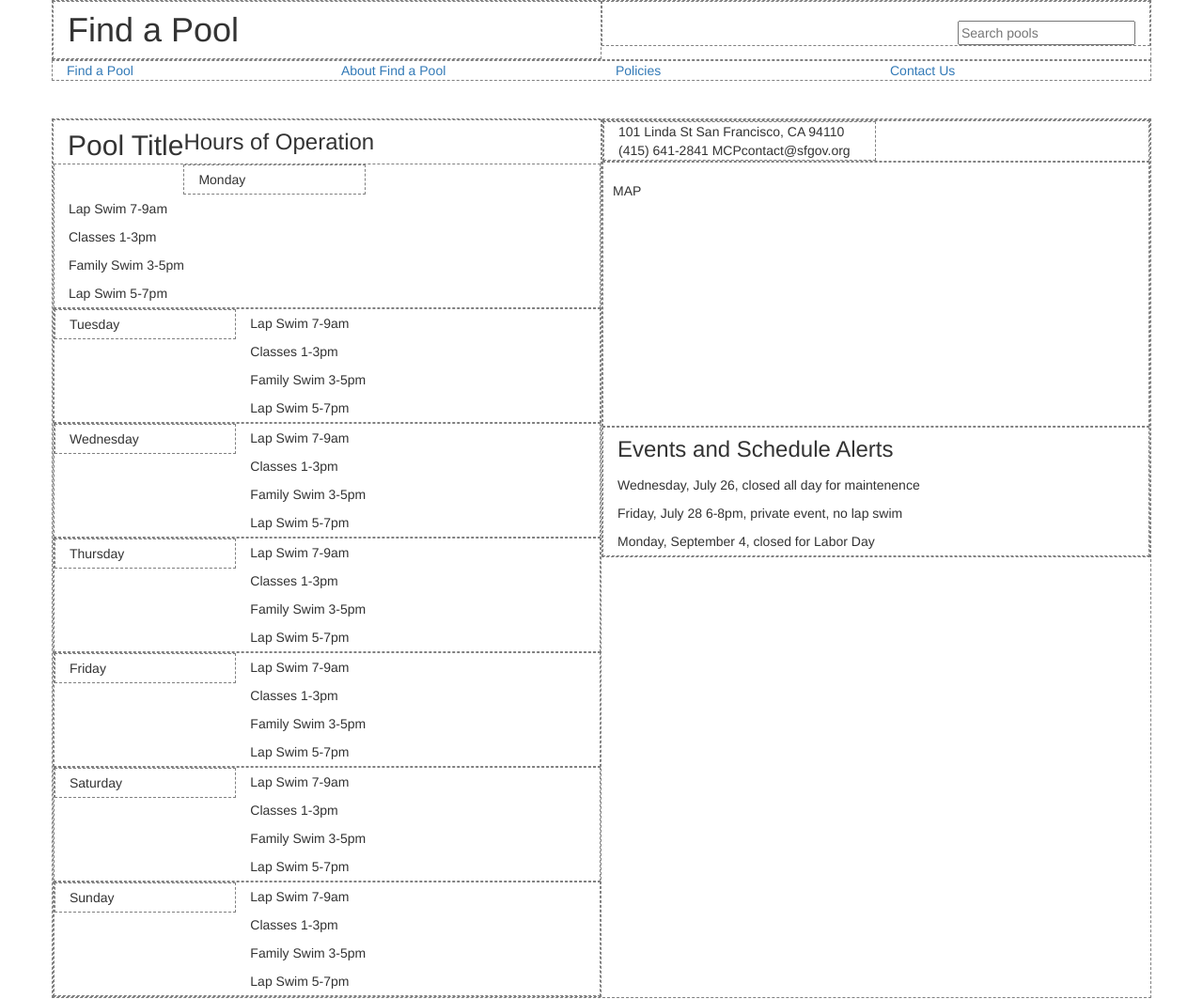
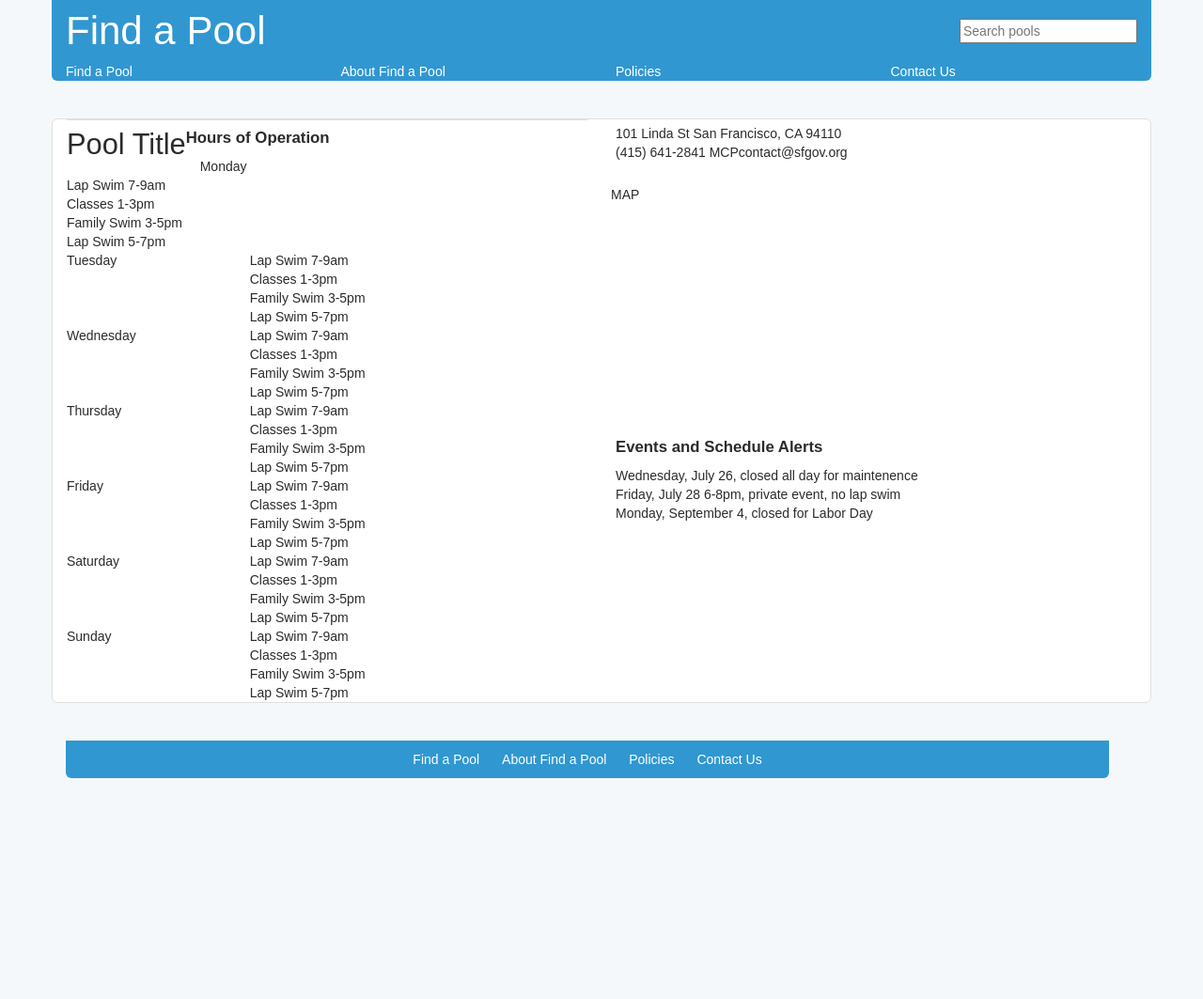
Before and after one commit to waterswv/wdi-39-project-1, a website: page index-sprint1A-draft.html in a window 1280 px wide. Shown: the top 1063 px of the page at 94% size. After the commit the page ends 838 px from the top, so only its background shows below. Drawn offline with nearby package versions, Linux system fonts and the light colour scheme; no server answers.

Commit message:
borders and buttons

```diff
--- a/public/styles/styles.css
+++ b/public/styles/styles.css
@@ -1,5 +1,51 @@
-.row, .col-sm-6, .col-sm-4, .col-sm-1, .col-sm-2 {
+/*Developer view for layout*/
+/*.row, .col-sm-6, .col-sm-4, .col-sm-1, .col-sm-2 {
   border: 1px dashed grey;
+}*/
+
+/* FONTS IN USE
+font-family: 'Montserrat', sans-serif;
+font-family: 'Merriweather Sans', sans-serif;
+font-family: 'Mada', sans-serif;
+*/
+
+body {
+  background-color: #F5F8FA;
+  color: #292B2C;
+  font-family: 'Mada', sans-serif;
+}
+
+div{
+  border-radius: 6px;
+}
+
+input {
+  /*border-radius: 3px;*/
+  /*background-color: #e2e2e2;*/
+  margin: 3px 0;
+}
+
+.btn {
+  background-color: #e2e2e2;
+}
+
+.form-control {
+  background-color: #e2e2e2;
+}
+
+nav {
+  border-bottom-left-radius: 6px;
+  border-bottom-right-radius: 6px;
+}
+
+header, nav {
+  background-color: #3097D1;
+  color: #FFFFFF;
+  font-family: 'Montserrat', sans-serif;
+}
+
+nav a {
+  color: inherit;
 }
 
 p {
@@ -10,6 +56,26 @@ p {
 h1, h2, h3, h4 {
   padding: 10px 0;
   margin: 0;
+}
+
+h3, h4 {
+  font-weight: bold;
+}
+
+h1 {
+  font-size: 3em;
+}
+
+h2 {
+ font-size: 2.2em;
+}
+
+h3 {
+ font-size: 1.2em;
+}
+
+h4 {
+  font-size: 1.2em;
 }
 .container {
   /*max-width: 900px;*/
@@ -22,16 +88,31 @@ h1, h2, h3, h4 {
   margin-bottom: 40px;*/
 }
 
+.pool, #add-pool {
+  background-color: #FFFFFF;
+  border: 1px solid #DFDFDF;
+}
+
 .pool-header button {
   display: block;
   float: right;
   margin-top: 5px;
 }
 
-/*Delete Event Button (X glyphicon)*/
+.pool p {
+  padding-top: 0;
+  padding-bottom: 0;
+}
+
+/*Delete Event Button (X glyphicon)
+http://glyphicons.com/
+*/
 .delete-event {
   border: none;
   background-color: inherit;
+  color: #b2b2b2;
+  font-weight: 200;
+  float: right;
 }
 
 .pool h2 {
@@ -70,6 +151,26 @@ h1, h2, h3, h4 {
   padding: 10px;
 }
 
+.pool-header {
+  border-bottom: 1px solid #DFDFDF;
+  border-radius: 0;
+}
+
+.op-hours {
+  border-top: 1px solid #DFDFDF;
+  border-radius: 0;
+}
+
+.add-event h4 {
+  border-top: 1px solid #DFDFDF;
+  border-radius: 0;
+}
+
+.contact {
+  padding: 5px 0;
+}
+
+
 .search {
   float: right;
   margin-top: 20px;
@@ -87,6 +188,7 @@ h1, h2, h3, h4 {
 
 footer {
   height: 50px;
+  font-family: 'Montserrat', sans-serif;
 }
 
 footer nav {
```
Also changed, not shown: html_source/pool-structure.html (+2 -2 lines), public/scripts/renderPool.js (+10 -8 lines), views/index.html (+7 -3 lines).
